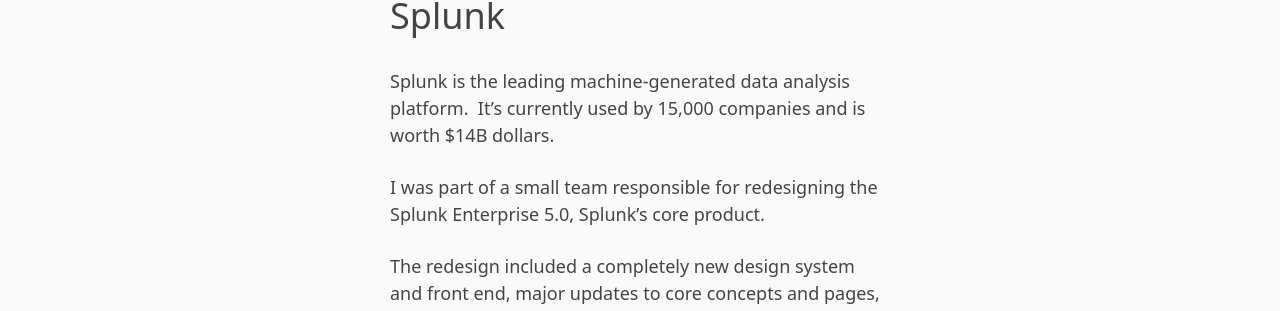
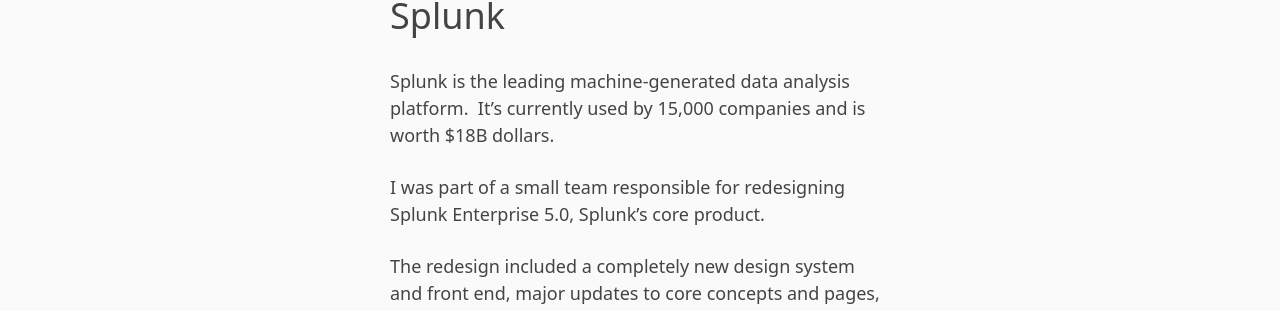
Before and after one commit to philipvanderbroek/philipvanderbroek.github.io, a Jekyll site: the page built from splunk.md, in a window 1280 px wide and 900 px high, scrolled down 320 px. Shown: the part 191-502 px from the top of the window. Built offline with Jekyll 4.4.1, drawn with Linux system fonts in a browser that asks for light colours.

Commit message:
Update splunk.md

```diff
--- a/splunk.md
+++ b/splunk.md
@@ -7,9 +7,9 @@
 
 # Splunk
 
-Splunk is the leading machine-generated data analysis platform.  It’s currently used by 15,000 companies and is worth $14B dollars.
+Splunk is the leading machine-generated data analysis platform.  It’s currently used by 15,000 companies and is worth $18B dollars.
 
-I was part of a small team responsible for redesigning the Splunk Enterprise 5.0, Splunk's core product.
+I was part of a small team responsible for redesigning Splunk Enterprise 5.0, Splunk's core product.
 
 The redesign included a completely new design system and front end, major updates to core concepts and pages, and the addition of new features.
 
```
